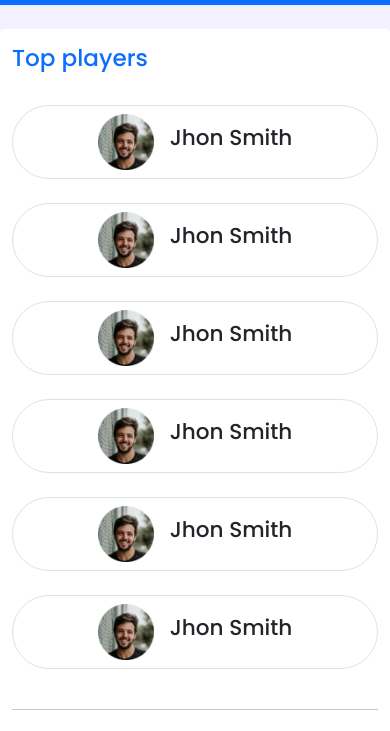
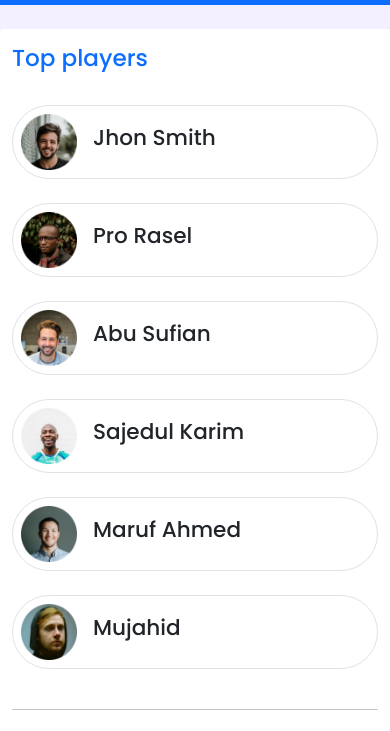
Before and after one commit to Kader-Goni/Leader-Board-Bootstrap, a plain HTML site: page index.html in a window 390 px wide. Shown: the part 77-808 px from the top of the page. Drawn offline with nearby package versions, Linux system fonts and the light colour scheme.

Commit message:
responsive Done

```diff
--- a/index.html
+++ b/index.html
@@ -54,39 +54,39 @@
                 <h3 class="text-primary mt-4 pt-3 pb-4">Top players</h3>
                 <div class="row gy-4 pb-4">
                     <div class="col-12 col-md-6 col-lg-4">
-                        <div class="d-flex justify-content-center align-items-center border border-1 rounded-pill player p-2 ">
+                        <div class="d-flex align-items-center border border-1 rounded-pill player p-2 ">
                             <img class="img-fluid" src="./images/players/player-1.png" width="56" alt="">
                             <h4 class="ps-3">Jhon Smith</h4>
                         </div>
                     </div>
                     <div class="col-12 col-md-6 col-lg-4">
-                        <div class="d-flex justify-content-center align-items-center border border-1  rounded-pill player p-2 ">
-                            <img class="img-fluid" src="./images/players/player-1.png" width="56" alt="">
-                            <h4 class="ps-3">Jhon Smith</h4>
+                        <div class="d-flex align-items-center border border-1  rounded-pill player p-2 ">
+                            <img class="img-fluid" src="./images/players/player-2.png" width="56" alt="">
+                            <h4 class="ps-3">Pro Rasel</h4>
                         </div>
                     </div>
                     <div class=" col-12 col-md-6 col-lg-4">
-                        <div class="d-flex justify-content-center align-items-center border border-1 rounded-pill player p-2 ">
-                            <img class="img-fluid" src="./images/players/player-1.png" width="56" alt="">
-                            <h4 class="ps-3">Jhon Smith</h4>
+                        <div class="d-flex align-items-center border border-1 rounded-pill player p-2 ">
+                            <img class="img-fluid" src="./images/players/player-3.png" width="56" alt="">
+                            <h4 class="ps-3">Abu Sufian</h4>
                         </div>
                     </div>
                     <div class=" col-12 col-md-6 col-lg-4">
-                        <div class="d-flex justify-content-center align-items-center border border-1 rounded-pill player p-2 ">
-                            <img class="img-fluid" src="./images/players/player-1.png" width="56" alt="">
-                            <h4 class="ps-3">Jhon Smith</h4>
+                        <div class="d-flex align-items-center border border-1 rounded-pill player p-2 ">
+                            <img class="img-fluid" src="./images/players/player-4.png" width="56" alt="">
+                            <h4 class="ps-3">Sajedul Karim</h4>
                         </div>
                     </div>
                     <div class=" col-12 col-md-6 col-lg-4">
-                        <div class="d-flex justify-content-center align-items-center border border-1 rounded-pill player p-2 ">
-                            <img class="img-fluid" src="./images/players/player-1.png" width="56" alt="">
-                            <h4 class="ps-3">Jhon Smith</h4>
+                        <div class="d-flex align-items-center border border-1 rounded-pill player p-2 ">
+                            <img class="img-fluid" src="./images/players/player-5.png" width="56" alt="">
+                            <h4 class="ps-3">Maruf Ahmed</h4>
                         </div>
                     </div>
                     <div class=" col-12 col-md-6 col-lg-4">
-                        <div class="d-flex justify-content-center align-items-center border border-1 rounded-pill  player p-2 ">
-                            <img class="img-fluid" src="./images/players/player-1.png" width="56" alt="">
-                            <h4 class="ps-3">Jhon Smith</h4>
+                        <div class="d-flex align-items-center border border-1 rounded-pill  player p-2 ">
+                            <img class="img-fluid" src="./images/players/player-6.png" width="56" alt="">
+                            <h4 class="ps-3">Mujahid</h4>
                         </div>
                     </div>
                 </div>
```
